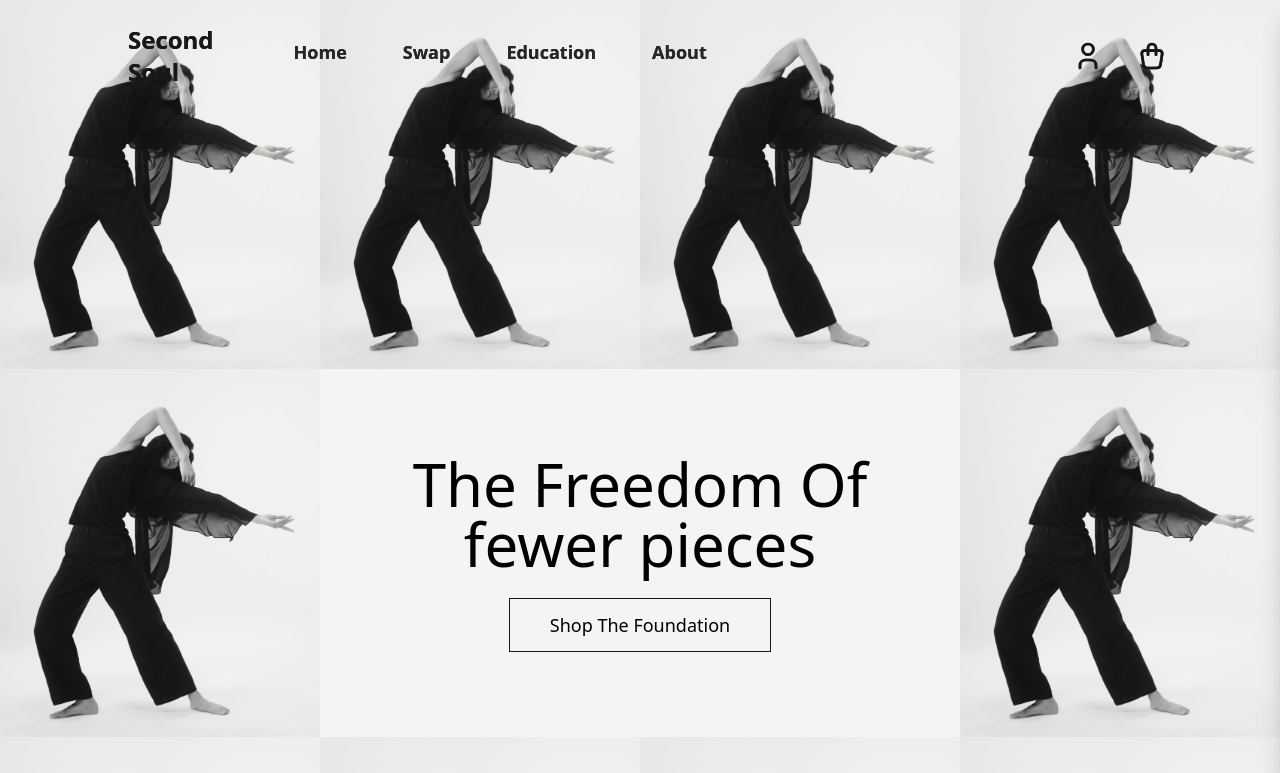
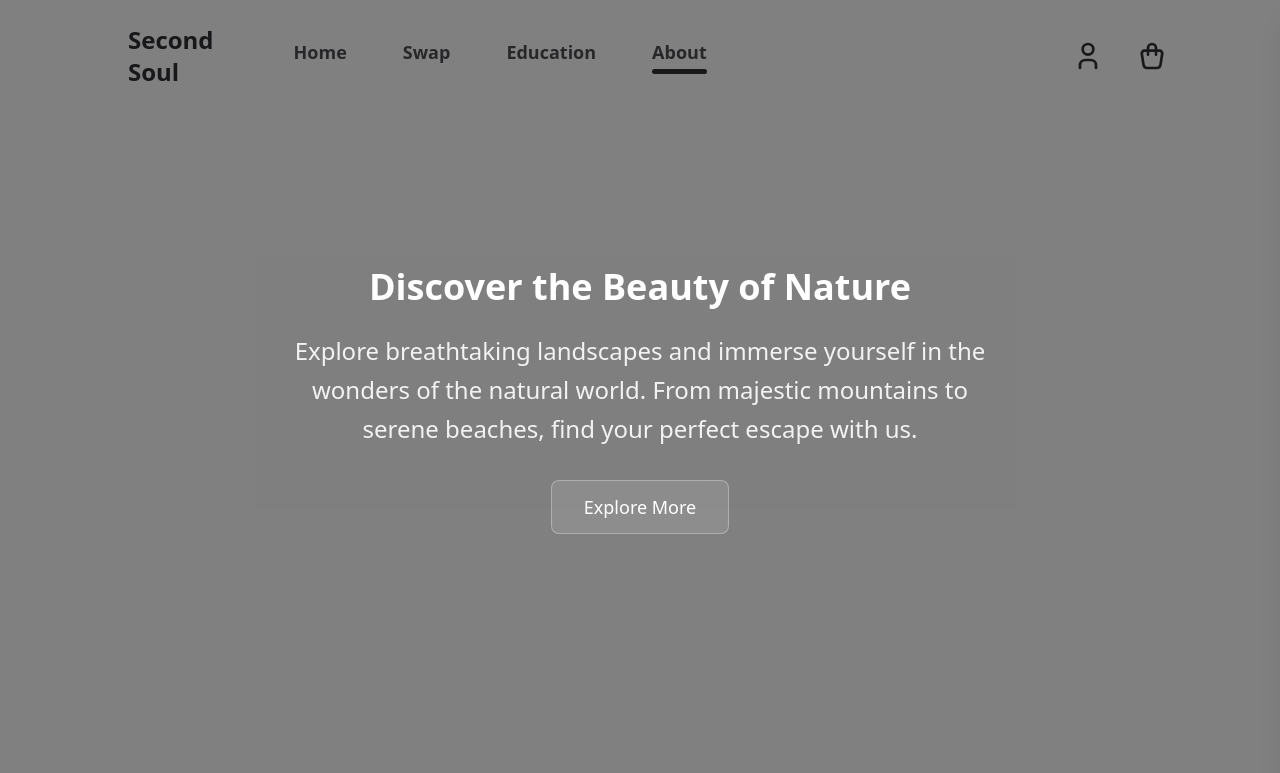
Before and after one commit to FikryRamadhan/IFEST, a React (Vite) app: page /about in a window 1280 px wide. Shown: the top 773 px of the page. Built offline with nearby package versions, Linux system fonts and the light colour scheme.

Commit message:
IFEST-05: About page (onProgres)

```diff
--- a/src/App.tsx
+++ b/src/App.tsx
@@ -3,15 +3,15 @@ import Home from './pages/Home'
 import { Route, BrowserRouter as Router, Routes } from 'react-router-dom'
 import Navbar from './component/Navbar'
 import NotFound from './pages/NotFound'
+import About from './pages/About'
 
 function App() {
   return (
     <>
       <Router>
-        <Navbar />
         <Routes>
           <Route path="/" element={<Home />} />
-          <Route path="/about" element={<Home />} />
+          <Route path="/about" element={<About />} />
           <Route path="*" element={<NotFound />} />
         </Routes>
       </Router>
--- /dev/null
+++ b/src/component/Breadcrumbs.tsx
@@ -0,0 +1,23 @@
+import { Link } from 'react-router-dom';
+
+const Breadcrumbs = ({page}) => {
+  return (
+    <nav className="flex  items-center justify-center pt-5 pb-5 bg-slate-100 text-gray-600 text-sm font-medium">
+      <ol className="flex flex-col items-center space-x-2">
+        <li>
+          <Link
+            to="/"
+            className="hover:text-gray-900 text-lg transition-colors"
+          >
+            Home /
+          </Link>
+        </li>
+        <li className="text-gray-900 text-xl" aria-current="page">
+          {page}
+        </li>
+      </ol>
+    </nav>
+  );
+};
+
+export default Breadcrumbs;
--- a/src/component/Navbar.tsx
+++ b/src/component/Navbar.tsx
@@ -83,7 +83,7 @@ const Navbar = () => {
             Education
           </NavLink>
           <NavLink
-            to={"/contact"}
+            to={"/about"}
             className={({ isActive }) =>
               isActive
                 ? "relative pb-2 text-zinc-800 after:content-[''] after:bottom-0 after:h-[5px] after:bg-zinc-900 after:absolute after:rounded-full after:w-full after:left-0 after:transition-all after:duration-500"
--- a/src/pages/About.tsx
+++ b/src/pages/About.tsx
@@ -1,9 +1,18 @@
 import React from 'react'
+import Navbar from '../component/Navbar'
+import HeroAbout from '../sections/about/Hero'
+import Breadcrumbs from '../component/Breadcrumbs'
 
 const About = () => {
-  return (
-    <div>About</div>
-  )
+    return (
+        <>
+            <Navbar />
+
+            <div className="">
+                <HeroAbout />
+            </div>
+        </>
+    )
 }
 
 export default About
--- a/src/pages/NotFound.tsx
+++ b/src/pages/NotFound.tsx
@@ -1,49 +1,46 @@
-import React from 'react'
-import { Link } from 'react-router-dom'
+import React from 'react';
+import { Link } from 'react-router-dom';
 
 const NotFound = () => {
     return (
-        <>
-            <div className="min-h-screen bg-black flex flex-col items-center justify-center p-4 text-white">
-                {/* Konten Utama */}
-                <div className="text-center relative">
-                    {/* Efek Glow */}
-                    <div className="absolute -inset-12 bg-gradient-to-r from-white/10 to-gray-600/10 blur-3xl rounded-full animate-pulse"></div>
+        <div className="min-h-screen overflow-auto bg-black flex flex-col items-center justify-center p-4 text-white">
+            <div className="text-center relative w-full max-w-2xl mx-4">
+                {/* Efek Glow - Responsive */}
+                <div className="absolute -inset-8 md:-inset-12 bg-gradient-to-r from-white/10 to-gray-600/10 blur-xl md:blur-3xl rounded-full animate-pulse"></div>
 
-                    {/* Angka 404 */}
-                    <h1 className="text-9xl font-bold mb-4 bg-gradient-to-r from-white to-gray-600 bg-clip-text text-transparent">
+                {/* Angka 404 - Responsive Text Size */}
+                <h1 className="text-6xl md:text-8xl lg:text-9xl font-bold mb-2 md:mb-4 bg-gradient-to-r from-white to-gray-600 bg-clip-text text-transparent">
                     404
                 </h1>
 
-                    {/* Pesan Error */}
-                    <h2 className="text-3xl font-semibold mb-4">
+                {/* Pesan Error - Responsive Text Size */}
+                <h2 className="text-xl md:text-2xl lg:text-3xl font-semibold mb-3 md:mb-4">
                     <span className="text-red-500">Oops!</span> Page Not Found
                 </h2>
 
-                    {/* Deskripsi */}
-                    <p className="text-gray-400 max-w-md mb-8">
+                {/* Deskripsi - Responsive Width & Spacing */}
+                <p className="text-gray-400 text-sm md:text-base max-w-xs md:max-w-md mx-auto mb-6 md:mb-8 px-2">
                     The page you are looking for might have been removed, had its name changed,
                     or is temporarily unavailable.
                 </p>
 
-                    {/* Tombol Kembali */}
+                {/* Tombol Kembali - Responsive Padding */}
                 <Link
                     to="/"
-                        className="inline-block bg-white text-black px-6 py-3 rounded-lg
-          hover:bg-gray-200 transition-all duration-300 font-medium
-          shadow-lg hover:shadow-xl"
+                    className="inline-block bg-white text-black px-4 py-2 md:px-6 md:py-3
+                    rounded-lg hover:bg-gray-200 transition-all duration-300 font-medium
+                    text-sm md:text-base shadow-lg hover:shadow-xl"
                 >
                     Return Home
                 </Link>
 
-                    {/* Efek Dekoratif */}
-                    <div className="mt-8 opacity-50">
-                        <div className="inline-block animate-spin text-4xl">🌑</div>
+                {/* Efek Dekoratif - Responsive Size */}
+                <div className="mt-6 md:mt-8 opacity-50">
+                    <div className="inline-block animate-spin text-3xl md:text-4xl">🌑</div>
                 </div>
             </div>
-            </div >
-        </>
-    )
-}
+        </div>
+    );
+};
 
-export default NotFound
+export default NotFound;
--- /dev/null
+++ b/src/sections/about/Hero.tsx
@@ -0,0 +1,33 @@
+import React from 'react';
+
+const HeroAbout = () => {
+  return (
+    <div
+      className="relative min-h-screen w-full flex items-center justify-center bg-cover bg-center"
+      style={{ backgroundImage: "/image/image.png" }}
+    >
+      {/* Overlay semi-transparent */}
+      <div className="absolute inset-0 bg-black/50"></div>
+
+      {/* Konten Teks */}
+      <div className="relative z-10 text-center text-white max-w-3xl px-4">
+        <h1 className="text-xl md:text-2xl lg:text-4xl font-bold mb-6 animate-fade-in-down">
+          Discover the Beauty of Nature
+        </h1>
+
+        <p className="text-lg md:text-xl lg:text-2xl mb-8 leading-relaxed opacity-90">
+          Explore breathtaking landscapes and immerse yourself in the wonders of the natural world.
+          From majestic mountains to serene beaches, find your perfect escape with us.
+        </p>
+
+        <button className="bg-white/10 backdrop-blur-sm text-white px-8 py-3 rounded-lg
+          hover:bg-white/20 transition-all duration-300 border border-white/30
+          hover:border-white/50 text-lg font-medium">
+          Explore More
+        </button>
+      </div>
+    </div>
+  );
+};
+
+export default HeroAbout;
```
Also changed, not shown: public/img/image.png (added). Lines whose indentation alone changed are shown as unchanged.
